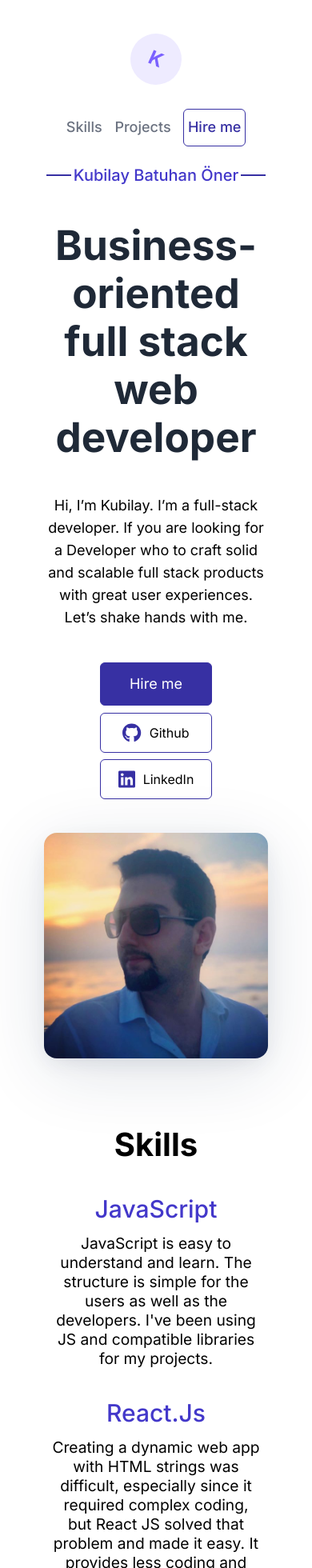
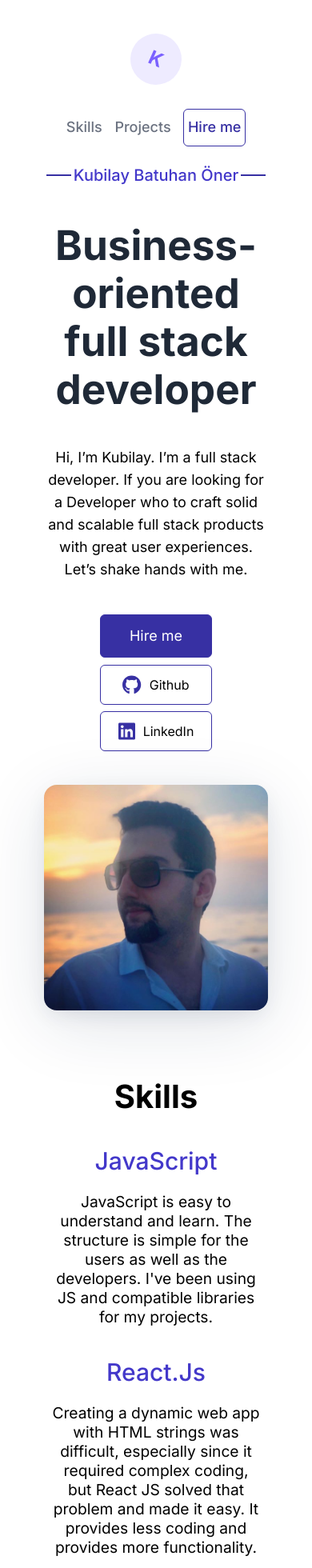
Before and after one commit to KubiBatuOner/portfolyo, a React (Create React App) app: page / in a window 390 px wide. Shown: the top 1960 px of the page at 80% size. Built offline with nearby package versions, Linux system fonts and the light colour scheme.

Commit message:
Skiller responsive kısmında gap arttırıldı

```diff
--- a/src/components/Intro.js
+++ b/src/components/Intro.js
@@ -15,10 +15,10 @@ export default function Intro() {
             <hr className="hidden lg:inline lg:border lg:border-solid lg:border-[#3730A3] lg:w-[7.9vw]" />
           </div>
           <h2 className="font-bold text-[#1F2937] text-[4.5rem] leading-[4.5rem] break-words lg:text-[3.2rem] lg:leading-[60px]">
-            Business-oriented full stack web developer
+            Business-oriented full stack developer
           </h2>
           <p className="text-[18px] leading-7">
-            Hi, I’m Kubilay. I’m a full-stack developer. If you are looking for
+            Hi, I’m Kubilay. I’m a full stack developer. If you are looking for
             a Developer who to craft solid and scalable full stack products with
             great user experiences. Let’s shake hands with me.
           </p>
--- a/src/components/Skills.js
+++ b/src/components/Skills.js
@@ -8,7 +8,7 @@ export default function Skills() {
         Skills
       </h2>
       <div className="flex flex-wrap justify-between pb-5 lg:flex-col lg:items-center lg:gap-y-[5vh]">
-        <div className="flex flex-col w-[27%] gap-y-[5vh] lg:w-[85%] lg:items-center sm:gap-y-[2vh]">
+        <div className="flex flex-col w-[27%] gap-y-[5vh] lg:w-[85%] lg:items-center sm:gap-y-[3vh]">
           <h4 className="text-[30px] font-medium leading-7 text-[#4338ca]">
             JavaScript
           </h4>
@@ -18,7 +18,7 @@ export default function Skills() {
             compatible libraries for my projects.
           </p>
         </div>
-        <div className="flex flex-col w-[27%] gap-y-[5vh] lg:w-[85%] lg:items-center sm:gap-y-[2vh]">
+        <div className="flex flex-col w-[27%] gap-y-[5vh] lg:w-[85%] lg:items-center sm:gap-y-[3vh]">
           <h4 className="text-[30px] font-medium leading-7 text-[#4338ca]">
             React.Js
           </h4>
@@ -29,7 +29,7 @@ export default function Skills() {
             more functionality.
           </p>
         </div>
-        <div className="flex flex-col w-[27%] gap-y-[5vh] lg:w-[85%] lg:items-center sm:gap-y-[2vh]">
+        <div className="flex flex-col w-[27%] gap-y-[5vh] lg:w-[85%] lg:items-center sm:gap-y-[3vh]">
           <h4 className="text-[30px] font-medium leading-7 text-[#4338ca]">
             Tailwind CSS
           </h4>
```
